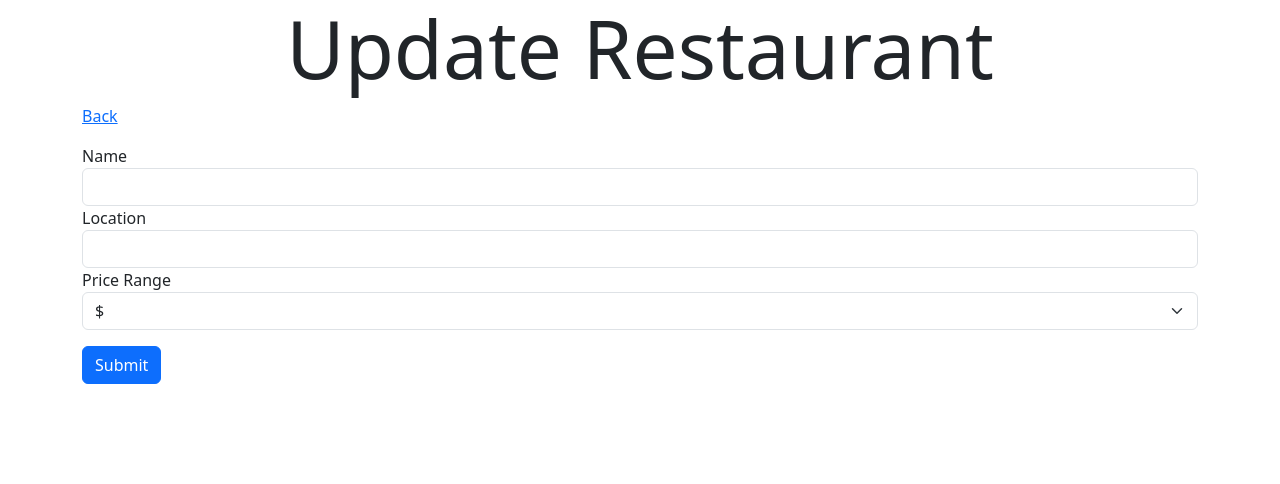
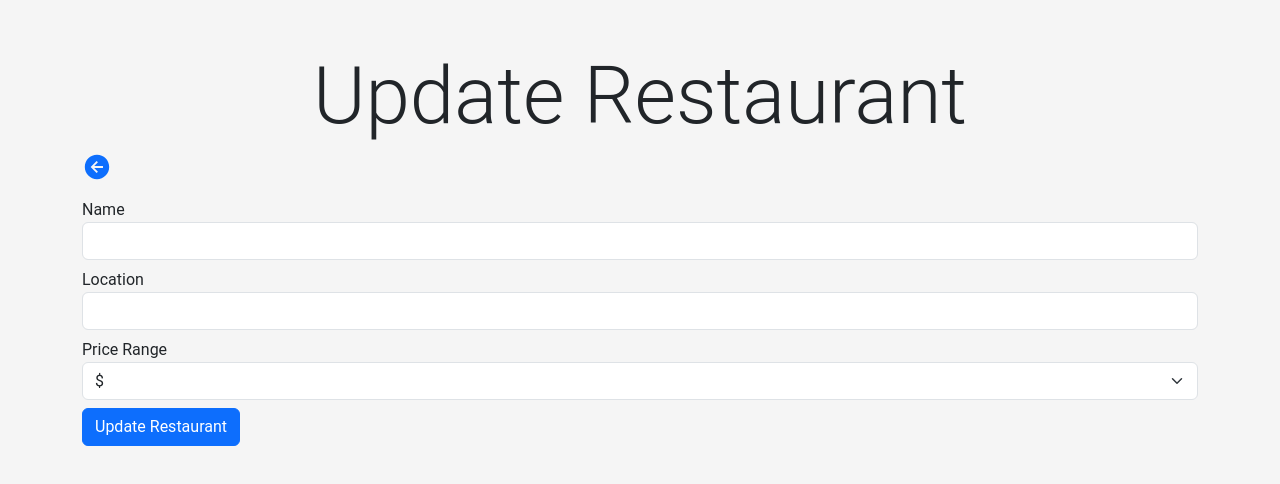
Before and after one commit to capo33/restaurant-finder, a React (Vite) app in the folder frontend/: page /restaurants/1/update in a window 1280 px wide. Shown: the top 484 px of the page. Built offline with nearby package versions, Linux system fonts and the light colour scheme; no server answers.

Commit message:
update the project

```diff
--- a/frontend/src/components/AddRestaurant.tsx
+++ b/frontend/src/components/AddRestaurant.tsx
@@ -18,6 +18,7 @@ const AddRestaurant = () => {
     dispatch(addRestaurant(data));
     setData({ name: "", location: "", price_range: 0 });
    };
+
   return (
     <div className='mb-4'>
       <form onSubmit={handleSubmit}>
@@ -58,7 +59,7 @@ const AddRestaurant = () => {
             </select>
           </div>
           <div className='col m-2'>
-            <button className='btn btn-primary w-100'>Add</button>
+            <button className='btn btn-primary w-100'>Add Restaurant</button>
           </div>
         </div>
       </form>
--- a/frontend/src/components/AddReview.tsx
+++ b/frontend/src/components/AddReview.tsx
@@ -50,6 +50,7 @@ const AddReview = ({ id }: IAddReviewProps) => {
               className='form-select mb-sm-3'
               value={review.rating}
               onChange={(e) => setReview({ ...review, rating: e.target.value })}
+              required={true}
             >
               <option>Rating</option>
               <option value='1'>1</option>
--- a/frontend/src/components/RestaurantList.tsx
+++ b/frontend/src/components/RestaurantList.tsx
@@ -1,7 +1,7 @@
 import { useEffect } from "react";
-import { AiOutlineEdit } from "react-icons/ai";
+import { MdDeleteOutline } from "react-icons/md";
 import { useNavigate, Link } from "react-router-dom";
-import { MdOutlineStarRate, MdDeleteOutline } from "react-icons/md";
+import { AiFillStar, AiOutlineEdit } from "react-icons/ai";
 
 import { StarRatings } from "./";
 import { price_rating } from "../utils";
@@ -25,7 +25,7 @@ const RestaurantList = () => {
   // Render Rating component
   const renderRating = (restaurant: IRestaurants) => {
     if (!restaurant?.count) {
-      return <span className='text-secondary'>0 reviews</span>;
+      return <span className='text-danger'>0 reviews</span>;
     }
     return (
       <>
@@ -69,7 +69,7 @@ const RestaurantList = () => {
                       to={`/restaurants/${restaurant?.id}`}
                       className='btn btn-sm outline-none'
                     >
-                      <MdOutlineStarRate size={25} color='orange' />
+                      <AiFillStar size={25} color='#f6a40d' />
                     </Link>
                   </td>
                   <td>
@@ -77,7 +77,7 @@ const RestaurantList = () => {
                       to={`/restaurants/${restaurant?.id}/update`}
                       className='btn btn-sm outline-none'
                     >
-                      <AiOutlineEdit size={25} color='blue' />
+                      <AiOutlineEdit size={25} color='#10508f' />
                     </Link>
                   </td>
 
@@ -85,7 +85,7 @@ const RestaurantList = () => {
                     {restaurant?.count > 0 ? (
                       <div title='restaurant with reviews cannot be deleted'>
                         <button className='btn btn-outline-secondary' disabled>
-                          <MdDeleteOutline size={25} color='red' />
+                          <MdDeleteOutline size={25} color='dnger' />
                         </button>
                       </div>
                     ) : (
@@ -93,7 +93,7 @@ const RestaurantList = () => {
                         onClick={() => handleDelete(restaurant?.id as string)}
                         className='btn btn-sm outline-none'
                       >
-                        <MdDeleteOutline size={25} color='red' />
+                        <MdDeleteOutline size={25} color='#f60d0d' />
                       </button>
                     )}
                   </td>
--- a/frontend/src/index.css
+++ b/frontend/src/index.css
@@ -3,3 +3,7 @@
   padding: 0;
   box-sizing: border-box;
 }
+body{
+  font-family: 'Roboto', sans-serif;
+  background-color: #f5f5f5;
+}
--- a/frontend/src/pages/Home.tsx
+++ b/frontend/src/pages/Home.tsx
@@ -3,7 +3,7 @@ import { AddRestaurant, RestaurantList } from "../components";
 const Home = () => {
   return (
     <div className='container'>
-      <h1 className='font-weight-light text-center display-1'>
+      <h1 className='font-weight-light text-center display-1 mt-5'>
         Restaurant Finder
       </h1>
       <AddRestaurant />
--- a/frontend/src/pages/RestaurantDetails.tsx
+++ b/frontend/src/pages/RestaurantDetails.tsx
@@ -1,5 +1,6 @@
 import { useEffect } from "react";
 import { Link, useParams } from "react-router-dom";
+import { IoArrowBackCircleSharp } from "react-icons/io5";
 
 import { useAppSelector, useAppDispatch } from "../redux/app/store";
 import { getSingleRestaurant } from "../redux/features/restaurantSlice";
@@ -19,7 +20,7 @@ const RestaurantDetails = () => {
     <div className='container'>
       {restaurant && (
         <>
-          <h1 className='text-center display-1'>
+          <h1 className='text-center display-1 mt-5'>
             {restaurant?.restaurant?.name}
           </h1>
           <div className='text-center'>
@@ -33,7 +34,9 @@ const RestaurantDetails = () => {
               )
             </span>
           </div>
-          <Link to='/'>Back</Link>
+          <Link to='/'>
+            <IoArrowBackCircleSharp size={30} />
+          </Link>
           <div className='mt-3'>
             {restaurant?.reviews?.length === 0 && (
               <div className='alert alert-warning text-center'>
--- a/frontend/src/pages/UpdataRestaurant.tsx
+++ b/frontend/src/pages/UpdataRestaurant.tsx
@@ -1,12 +1,13 @@
 import { useEffect, useState } from "react";
+import { IoArrowBackCircleSharp } from "react-icons/io5";
 import { Link, useParams, useNavigate } from "react-router-dom";
 
-import { IUpdateORADDRestaurants } from "../interfaces/restaurantsInterface";
-import { useAppSelector, useAppDispatch } from "../redux/app/store";
 import {
   getSingleRestaurant,
   updateRestaurant,
 } from "../redux/features/restaurantSlice";
+import { useAppSelector, useAppDispatch } from "../redux/app/store";
+import { IUpdateORADDRestaurants } from "../interfaces/restaurantsInterface";
 
 const UpdataRestaurant = () => {
   const { id } = useParams<{ id: string }>();
@@ -46,17 +47,21 @@ const UpdataRestaurant = () => {
     );
     navigate("/");
   };
+
   return (
     <div className='container'>
-      <h1 className='text-center display-1'>Update Restaurant</h1>
-      <Link to='/'>Back</Link>
+      <h1 className='text-center display-1 mt-5'>Update Restaurant</h1>
+      <Link to='/'>
+        <IoArrowBackCircleSharp size={30} />
+      </Link>
+
       <div className='mt-3'>
         <form onSubmit={handleSubmit}>
           <div className='form-group'>
             <label htmlFor='name'>Name</label>
             <input
               id='name'
-              className='form-control'
+              className='form-control mb-2'
               type='text'
               value={data.name as string}
               onChange={(e) => setData({ ...data, name: e.target.value })}
@@ -66,7 +71,7 @@ const UpdataRestaurant = () => {
             <label htmlFor='location'>Location</label>
             <input
               id='location'
-              className='form-control'
+              className='form-control mb-2'
               type='text'
               value={data.location as string}
               onChange={(e) => setData({ ...data, location: e.target.value })}
@@ -75,7 +80,7 @@ const UpdataRestaurant = () => {
           <div className='form-group'>
             <label htmlFor='price_range'>Price Range</label>
             <select
-              className='form-select   '
+              className='form-select mb-2'
               value={data.price_range as number}
               onChange={(e) =>
                 setData({ ...data, price_range: parseInt(e.target.value) })
@@ -89,12 +94,8 @@ const UpdataRestaurant = () => {
               <option value='5'>$$$$$</option>
             </select>
           </div>
-          <button
-            // onClick={handleSubmit}
-            className='btn btn-primary mt-3'
-            type='submit'
-          >
-            Submit
+          <button className='btn btn-primary' type='submit'>
+            Update Restaurant
           </button>
         </form>
       </div>
```
